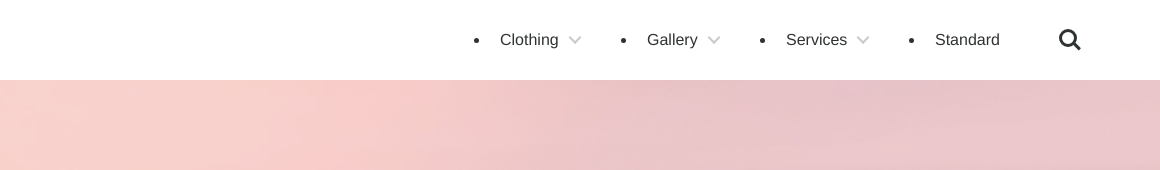
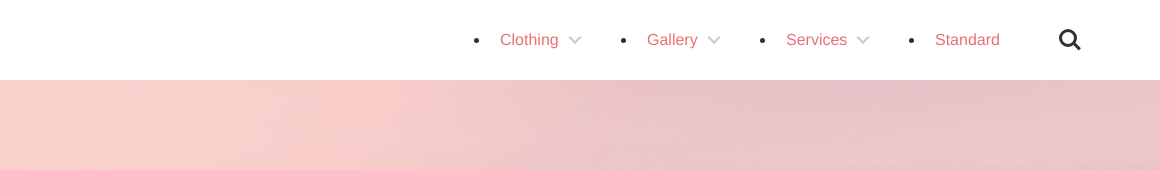
Before and after one commit to farazsarwar113/immad, a website: page app/index.html in a window 1280 px wide. Shown: the top 170 px of the page, 120-1280 px from the left. Drawn offline with nearby package versions, Linux system fonts and the light colour scheme.

Commit message:
Add style to Mega Menu Edit Files: styles.css styles.scss Add File: _megaMenuStyle.scss

```diff
--- a/app/assets/scss/styles.scss
+++ b/app/assets/scss/styles.scss
@@ -93,3 +93,4 @@ $maxL:    $L - 1px;
 @import "partials/_home";
 @import "partials/_sidenav";
 @import "partials/_megaMenu";
+@import "partials/_megaMenuStyle";
```
Also changed, not shown: app/assets/css/styles.css.
